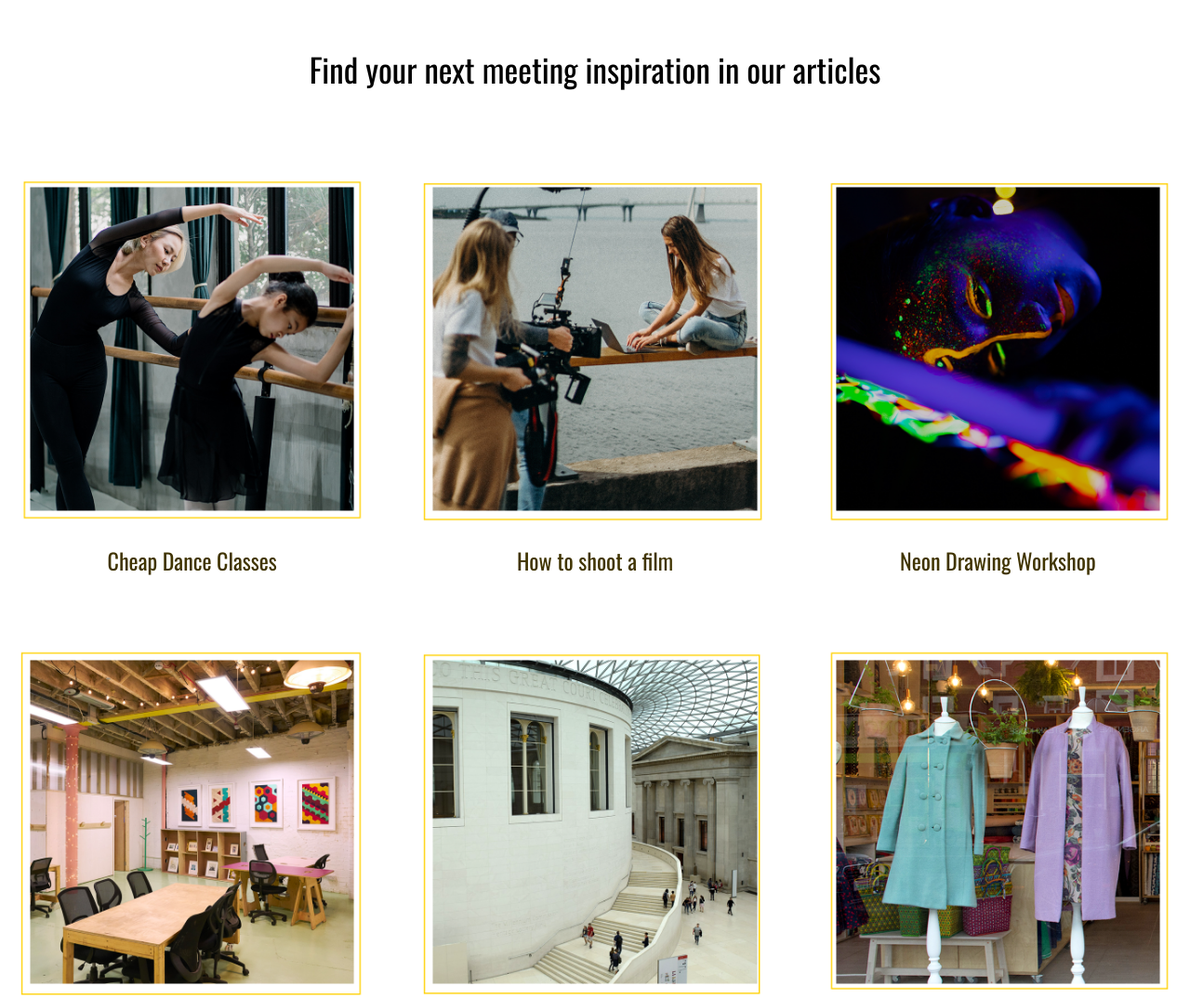
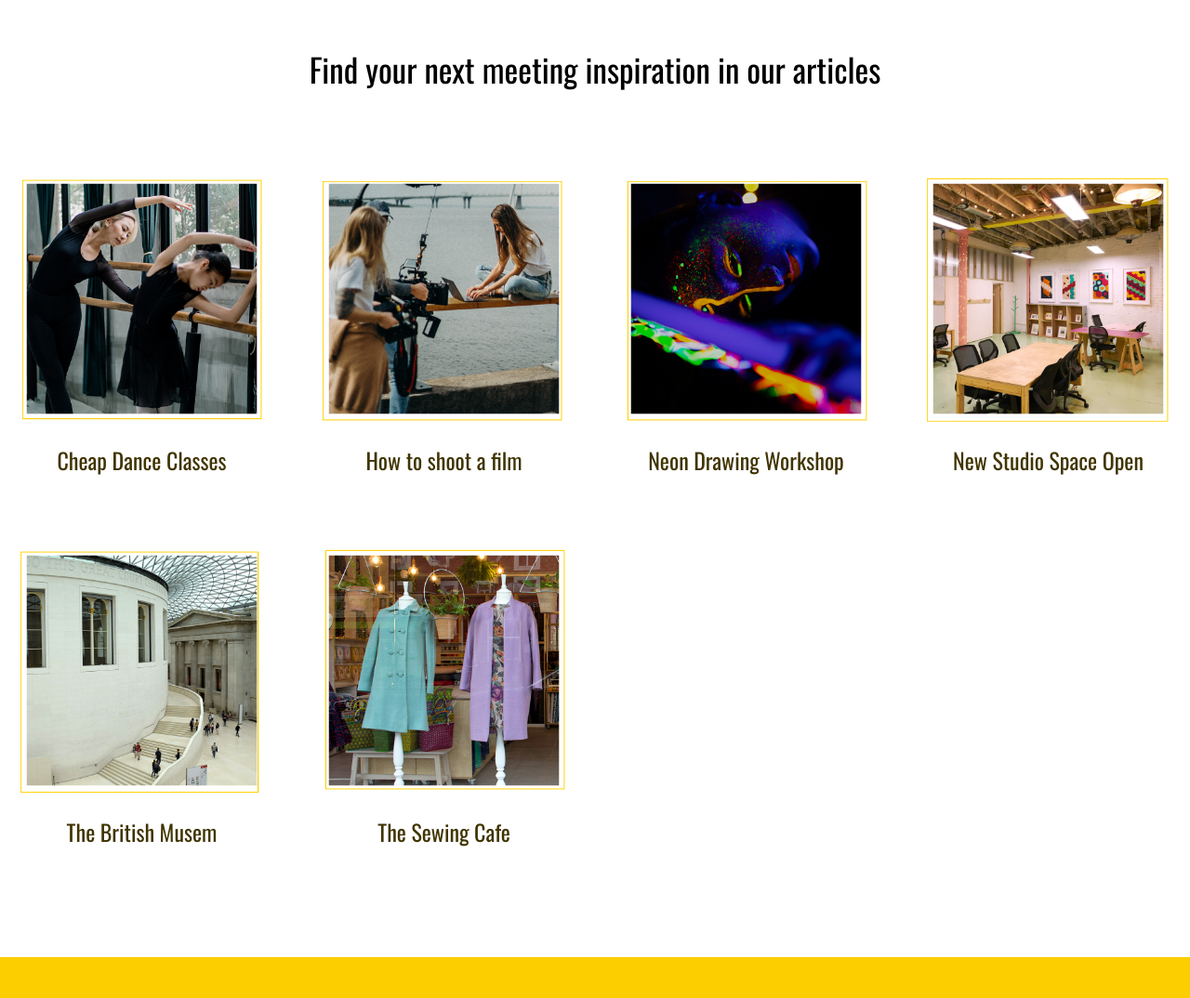
Before and after one commit to aliceantoninova/hexterity, an Eleventy site: page places.html in a window 1280 px wide. Shown: the part 925-1999 px from the top of the page at 93% size. Built offline with nearby package versions, Linux system fonts and the light colour scheme; Eleventy itself is replaced by a stand-in of ours; files that its build step writes are made by us from their sources.

Commit message:
grid blog amend

```diff
--- a/places.html
+++ b/places.html
@@ -16,7 +16,7 @@ menu: places
     <h1 class="articles__text-primary">Find your next meeting inspiration in our articles</h1>
 
 
-    <div class="grid">
+    <div class="grid-places">
         {% for articles in collections.article %}
           <div class="grid__item">
             <img class="grid__item-image" src="/images/desktop/{{ articles.data.picture }}" alt="Blog image">
--- a/scss/_places.scss
+++ b/scss/_places.scss
@@ -33,12 +33,12 @@
     }
 
 
-.grid {
+.grid-places {
     margin: 0px auto;
     padding-bottom: 80px;
     max-width: 1500px;
     display: grid;
-    grid-template-columns: repeat(3, 1fr);
+    grid-template-columns: repeat(auto-fill, minmax(300px, 1fr));
     justify-content: center;
     text-align: center;
     gap: 20px;
```
Also changed, not shown: css/style.css, 1 other file.
